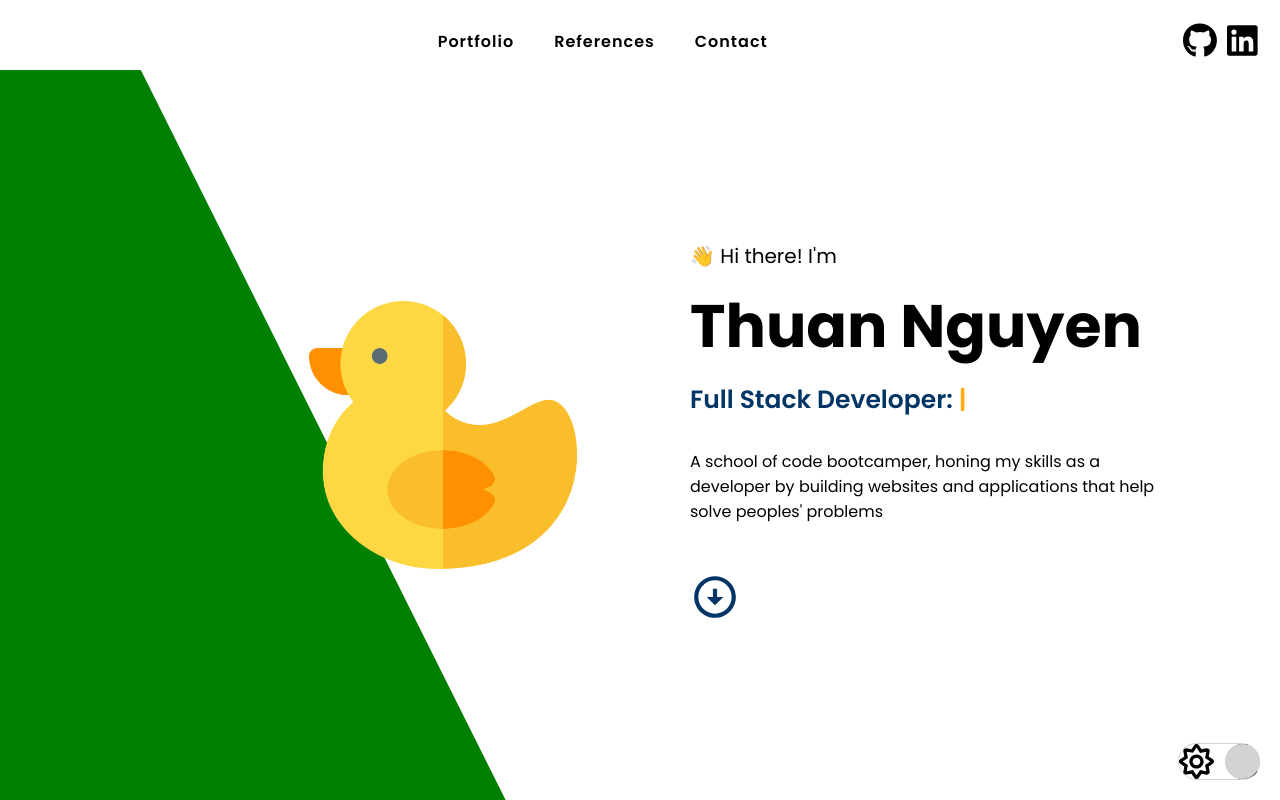
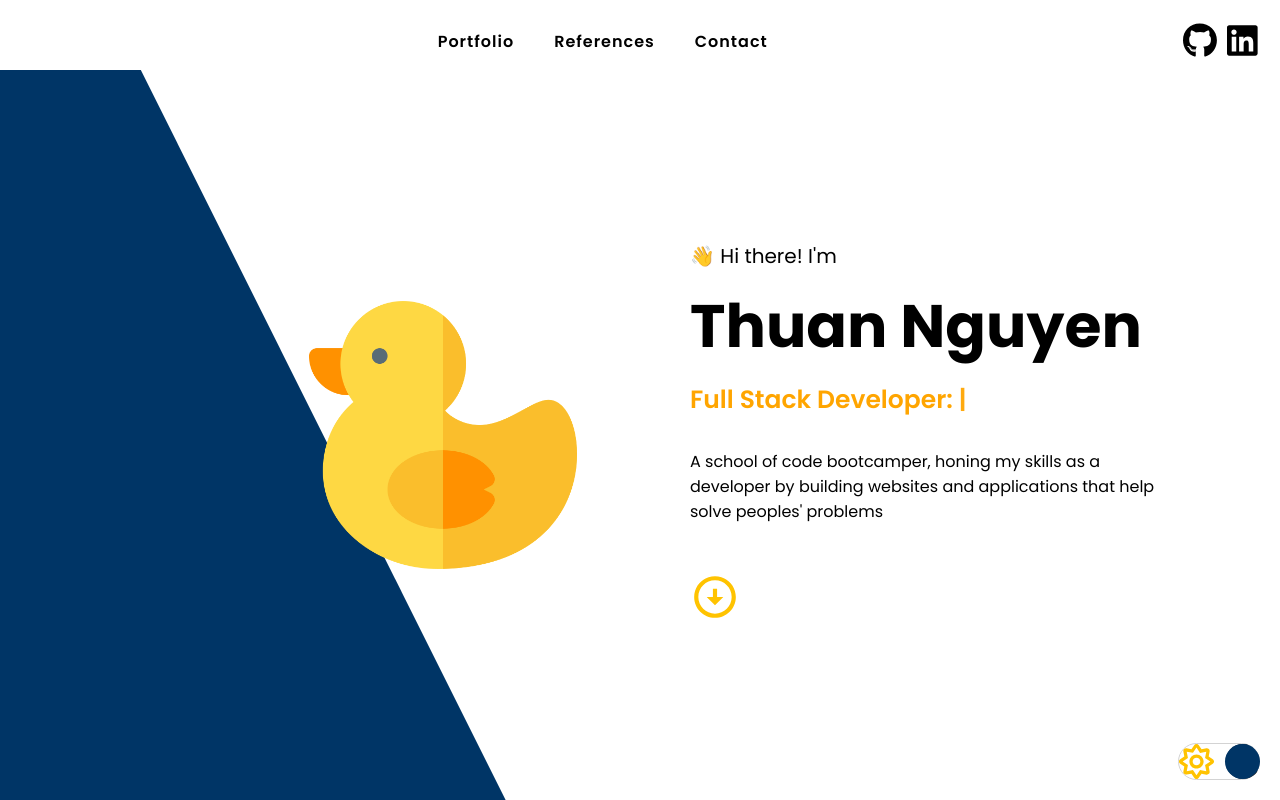
Before and after one commit to thuannguyen88/portfolio-site, a React (Create React App) app: page / in a window 1280 px wide. Built offline with nearby package versions, Linux system fonts and the light colour scheme.

Commit message:
styling background image color and heading text color

```diff
--- a/src/components/hero/hero.scss
+++ b/src/components/hero/hero.scss
@@ -92,7 +92,7 @@ h2 {
 h3 {
   font-size: 25px;
   font-weight: 600;
-  color: $mainColor;
+  color: orange;
 
   @include mobile {
     font-size: 20px;
@@ -100,7 +100,7 @@ h3 {
 }
 
 .arrow-down {
-  color: $mainColor;
+  color: $secondColor;
   margin-top: 3rem;
   @include mobile {
     margin-top: 14rem;
@@ -127,7 +127,7 @@ span {
 
 .background-img {
   clip-path: polygon(0 0, 22% 0, 79% 100%, 0 100%);
-  background-color: green;
+  background-color: $mainColor;
 
   width: 100%;
   height: 100%;
--- a/src/components/toggle/Toggle.js
+++ b/src/components/toggle/Toggle.js
@@ -12,9 +12,21 @@ export default function Toggle() {
   };
   return (
     <div className="toggle-div">
-      <FontAwesomeIcon icon={faSun} className="toggle-icon mr10" />
-      <FontAwesomeIcon icon={faMoon} className="toggle-icon" />
-      <div className="toggle-button" onClick={handleToggleClick}></div>
+      <FontAwesomeIcon
+        icon={faSun}
+        className="toggle-icon mr10"
+        style={{ color: "#ffc300" }}
+      />
+      <FontAwesomeIcon
+        icon={faMoon}
+        className="toggle-icon"
+        style={{ color: "#222" }}
+      />
+      <div
+        className="toggle-button"
+        onClick={handleToggleClick}
+        style={{ left: theme.state.darkMode ? 0 : 46 }}
+      ></div>
     </div>
   );
 }
--- a/src/components/toggle/toggle.scss
+++ b/src/components/toggle/toggle.scss
@@ -19,7 +19,7 @@
 .toggle-button {
   width: 35px;
   height: 35px;
-  background-color: lightgray;
+  background-color: $mainColor;
   border-radius: 25px;
   cursor: pointer;
   position: absolute;
```
